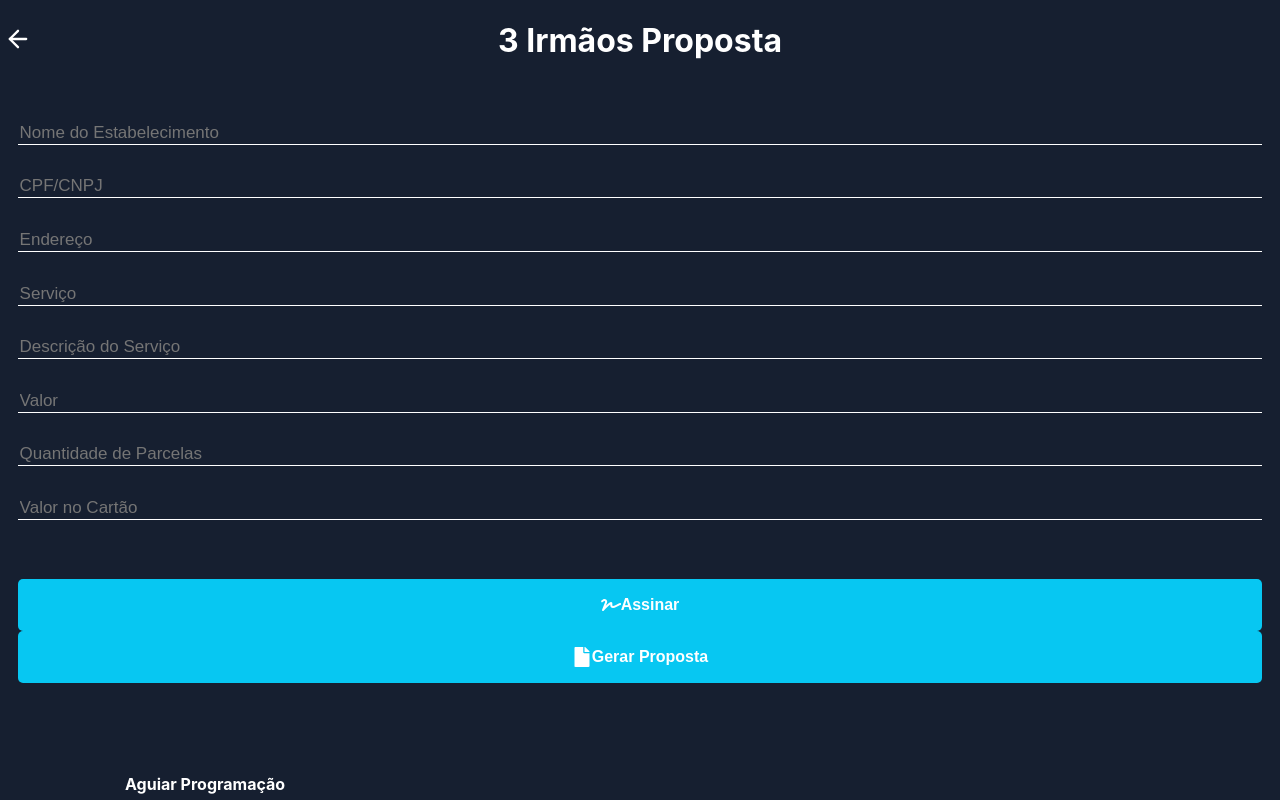
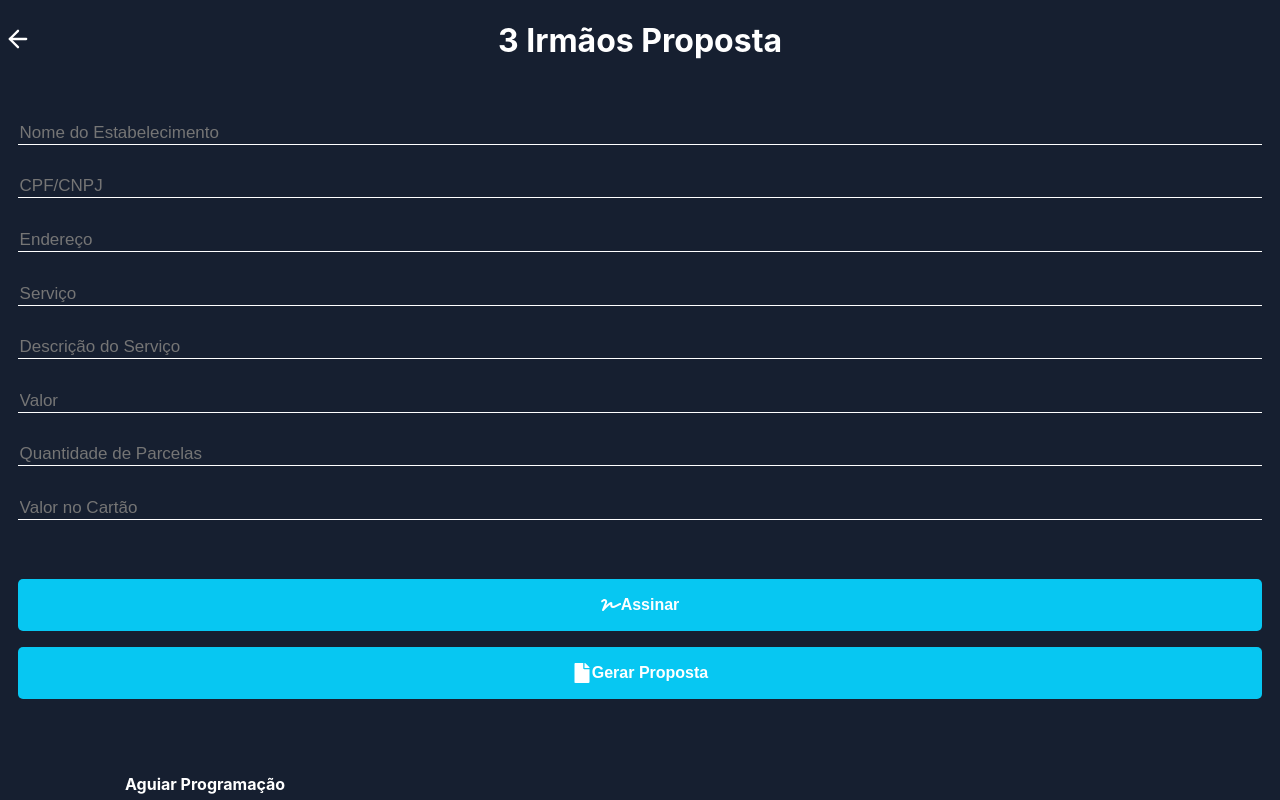
Before and after one commit to AguiarProgramacao/PDF-Documentos, a React (Create React App) app: page /pf-proposta in a window 1280 px wide. Built offline with nearby package versions, Linux system fonts and the light colour scheme.

Commit message:
ajustes botões e icon

```diff
--- a/src/pages/HomePage.js
+++ b/src/pages/HomePage.js
@@ -11,7 +11,7 @@
       display: "flex",
       flexDirection: "column",
       justifyContent: "center",
-      height: "94vh",
+      minHeight: "94vh",
       backgroundColor: "#161F30",
       padding: "1.5em",
     },
--- a/src/pages/PFGarantiaPage.js
+++ b/src/pages/PFGarantiaPage.js
@@ -150,7 +150,7 @@
   container: {
     display: "flex",
     flexDirection: "column",
-    height: "100vh",
+    minHeight: "100vh",
     backgroundColor: "#161F30",
     paddingInline: "1.1em"
   },
@@ -180,6 +180,7 @@
     alignItems: "center",
     justifyContent: "center",
     marginTop: "1.5em",
+    marginBottom: "1em",
     width: "100%",
     marginLeft: "0px"
   },
--- a/src/pages/PFPropostaPage.js
+++ b/src/pages/PFPropostaPage.js
@@ -263,7 +263,7 @@
   container: {
     display: "flex",
     flexDirection: "column",
-    height: "100vh",
+    minHeight: "100vh",
     backgroundColor: "#161F30",
     paddingInline: "1.1em",
   },
@@ -293,6 +293,7 @@
     alignItems: "center",
     justifyContent: "center",
     marginTop: "1.8em",
+    marginBottom: "1em",
     width: "100%",
     marginLeft: "0px",
   },
--- a/src/pages/TresGarantiaPage.js
+++ b/src/pages/TresGarantiaPage.js
@@ -128,7 +128,7 @@
   container: {
     display: "flex",
     flexDirection: "column",
-    height: "100vh",
+    minHeight: "100vh",
     backgroundColor: "#161F30",
     paddingInline: "1.1em"
   },
@@ -158,6 +158,7 @@
     alignItems: "center",
     justifyContent: "center",
     marginTop: "1.5em",
+    marginBottom: "1em",
     width: "100%",
     marginLeft: "0px"
   },
--- a/src/pages/TresPropostaPage.js
+++ b/src/pages/TresPropostaPage.js
@@ -290,6 +290,7 @@
     alignItems: "center",
     justifyContent: "center",
     marginTop: "1.8em",
+    marginBottom: "1em",
     width: "100%",
     marginLeft: "0px",
   },
```
Also changed, not shown: public/index.html (+0 -18 lines), public/android.png (added), public/favicon-32x32.png (deleted), public/manifest.json.
